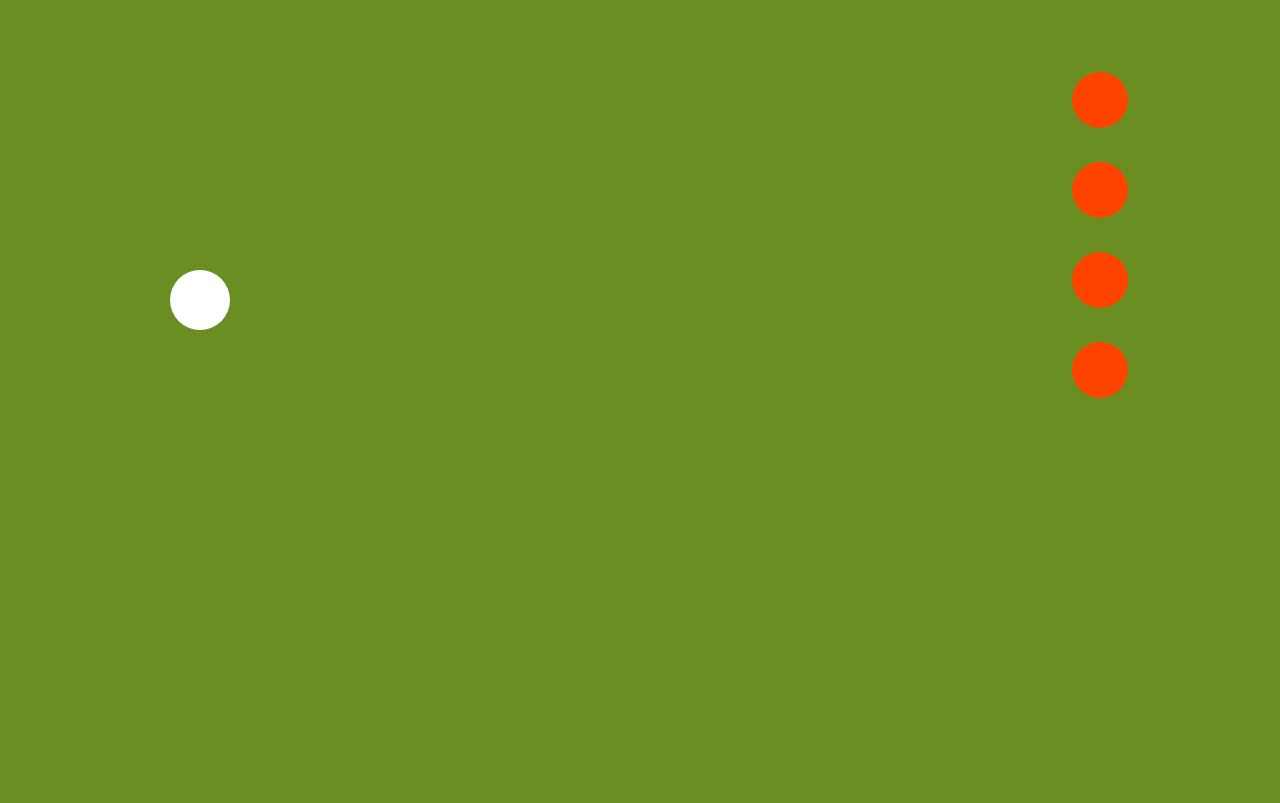
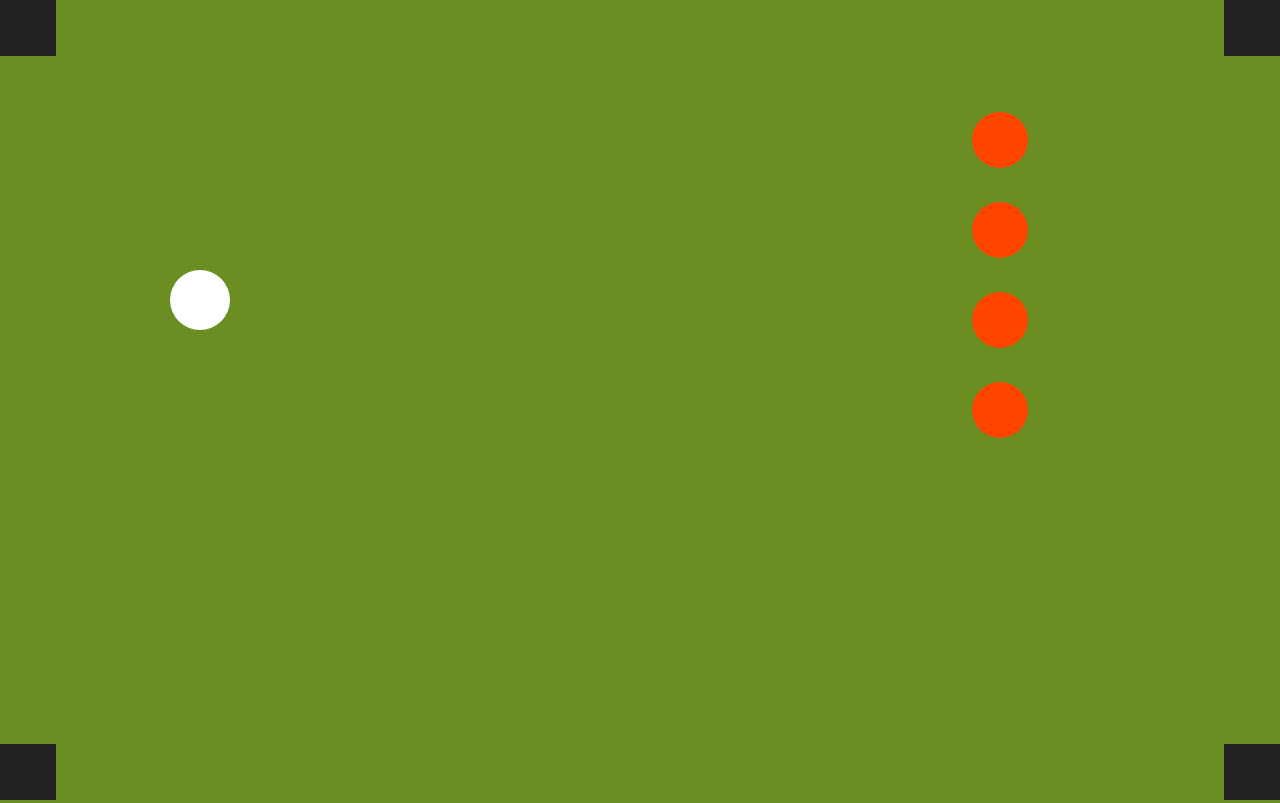
Before and after one commit to fbmarinho/plekos, a plain HTML site: page index.html in a window 1280 px wide. Drawn offline with nearby package versions, Linux system fonts and the light colour scheme.

Commit message:
added regions

```diff
--- a/index.html
+++ b/index.html
@@ -6,6 +6,7 @@
   <link href="https://fonts.googleapis.com/css2?family=Roboto&display=swap" rel="stylesheet">
   <link rel="stylesheet" href="https://cdn.jsdelivr.net/npm/reset-css@5.0.1/reset.css">
   <link rel="stylesheet" href="style.css">
+  <script type="text/javascript" src="region.js"></script>
   <script type="text/javascript" src="sound.js"></script>
   <script type="text/javascript" src="pleko.js"></script>
   <script type="text/javascript" src="main.js"></script>
--- a/main.js
+++ b/main.js
@@ -26,6 +26,13 @@ function drawCircle(x, y, r, color="#fff"){
   this.fill();
 }
 
+function drawRect(x, y, w, h, color="#222"){
+  this.beginPath();
+  this.rect(x, y, w, h);
+  this.fillStyle = color;
+  this.fill();
+}
+
 function cls(){
   this.clearRect(0, 0, this.canvas.width, this.canvas.height)
 }
@@ -41,8 +48,8 @@ function main(){
   var balls = [];
   for (i=1; i<=4; i++){
     let r = 28;
-    let x = 1100;
-    let y = 10+(i*90);
+    let x = 1000;
+    let y = 50+(i*90);
 
     let vx = 0;
     let vy = 0;
@@ -51,11 +58,18 @@ function main(){
 
   var player = new Pleko("Player", 200, 300, 30, 0, 0, true, '#fff');
 
-  var objs = [...balls, player];
+  var reg1 = new Region(0,0,56,56);
+  var reg2 = new Region(0,ctx.canvas.height-56,56,56);
+  var reg3 = new Region(ctx.canvas.width-56,0,56,56);
+  var reg4 = new Region(ctx.canvas.width-56,ctx.canvas.height-56,56,56);
 
-  ctx.attach(objs);
+  var objs = [...balls, player, ];
+  var regions = [reg1, reg2, reg3, reg4];
+
+  ctx.attach([...objs, ...regions]);
   objs.forEach((o)=>{
     o.setColiders(objs);
+    o.setRegions(regions);
     document.addEventListener("mousedown",(e) => handleMouseDown(e, o));
     document.addEventListener("mouseup",(e) => handleMouseUp(e, o));
     document.addEventListener("mousemove",(e) => handleMousemove(e, o));
@@ -65,10 +79,13 @@ function main(){
   function loop() {
     // LOOP
     ctx.cls();
-    objs.forEach(o=>{
+    regions.forEach(r=>r.draw());
+    objs.filter(a=>a.active).forEach(o=>{
+      console.log(o.id)
       o.draw();
       o.update();
     });
+
     requestAnimationFrame(loop);
   }
 
@@ -79,6 +96,7 @@ CanvasRenderingContext2D.prototype.cls = cls;
 CanvasRenderingContext2D.prototype.attach = attach;
 CanvasRenderingContext2D.prototype.drawLine = drawLine;
 CanvasRenderingContext2D.prototype.drawCircle = drawCircle;
+CanvasRenderingContext2D.prototype.drawRect = drawRect;
 
 document.addEventListener("DOMContentLoaded",main)
 
--- a/pleko.js
+++ b/pleko.js
@@ -10,6 +10,7 @@ class Pleko {
     this.vy = vy;
     this.ctx = {};
     this.coliders = [];
+    this.regions = [];
     this.restitution = 0.991;
     this.ax = 1;
     this.ay = 1;
@@ -17,12 +18,16 @@ class Pleko {
     this.clicked = false;
     this.mousePosition = {x:0,y:0};
     this.willRelease = false;
+    this.active = true;
   }
   setContext(ctx) {
     this.ctx = ctx;
   }
   setColiders(coliders) {
     this.coliders = coliders;
+  }
+  setRegions(regions) {
+    this.regions = regions;
   }
   draw() {
     this.ctx.drawCircle(this.x, this.y, this.r, this.color);
@@ -40,6 +45,7 @@ class Pleko {
     if(this.playable) this.mouseAction();
     this.boundary();
     this.colide();
+    this.region();
   }
   mouseAction(){
     //console.log("mouse:", this.clicked ? "down" : "up");
@@ -57,7 +63,7 @@ class Pleko {
     }
   }
   colide(){
-    this.coliders.filter(c=>c.id!==this.id).forEach((c)=>{
+    this.coliders.filter(c=>c.id!==this.id && c.active).forEach((c)=>{
       var a = this.r + c.r;
       var dx = c.x - this.x;
       var dy = c.y - this.y;
@@ -80,6 +86,21 @@ class Pleko {
         this.vy -= (impulse * c.m * vCollisionNorm.y);
         c.vx += (impulse * this.m * vCollisionNorm.x);
         c.vy += (impulse * this.m * vCollisionNorm.y);
+      }
+    })
+  }
+  region(){
+    var margin = 0.6;
+    this.regions.forEach((region)=>{
+      if(this.x - this.r*margin > region.x && this.y - this.r*margin > region.y && this.x + this.r*margin < region.x + region.w && this.y + this.r*margin < region.y + region.h) {
+        this.r *= 0.9;
+        this.vx *= 0.5;
+        this.vy *= 0.5;
+        console.log("caiu");
+        if(this.r < 10){
+          playNote("1000", "sine", 1);
+          this.active = false;
+        }
       }
     })
   }
--- /dev/null
+++ b/region.js
@@ -0,0 +1,24 @@
+class Region {
+  constructor(x, y, w, h, color){
+    this.x = x;
+    this.y = y;
+    this.w = w;
+    this.h = h;
+    this.color = color || "#222";
+    this.ctx = {};
+    this.coliders = [];
+    this.active = true;
+  }
+  draw(){
+    this.ctx.drawRect(this.x, this.y, this.w, this.h, this.color);
+  }
+  setContext(ctx) {
+    this.ctx = ctx;
+  }
+  setColiders(coliders) {
+    this.coliders = coliders;
+  }
+  update(){
+    this.colide();
+  }
+}
```
